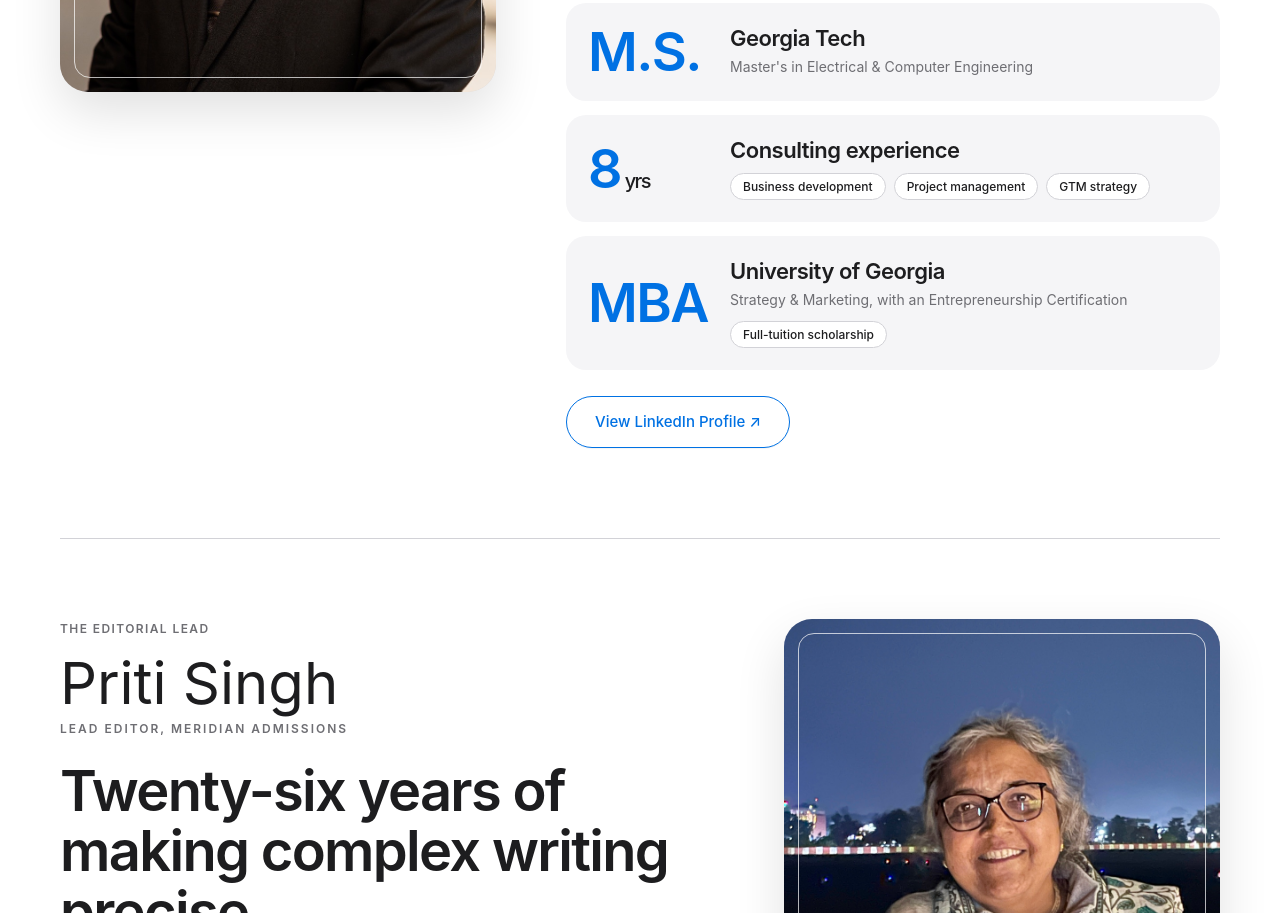
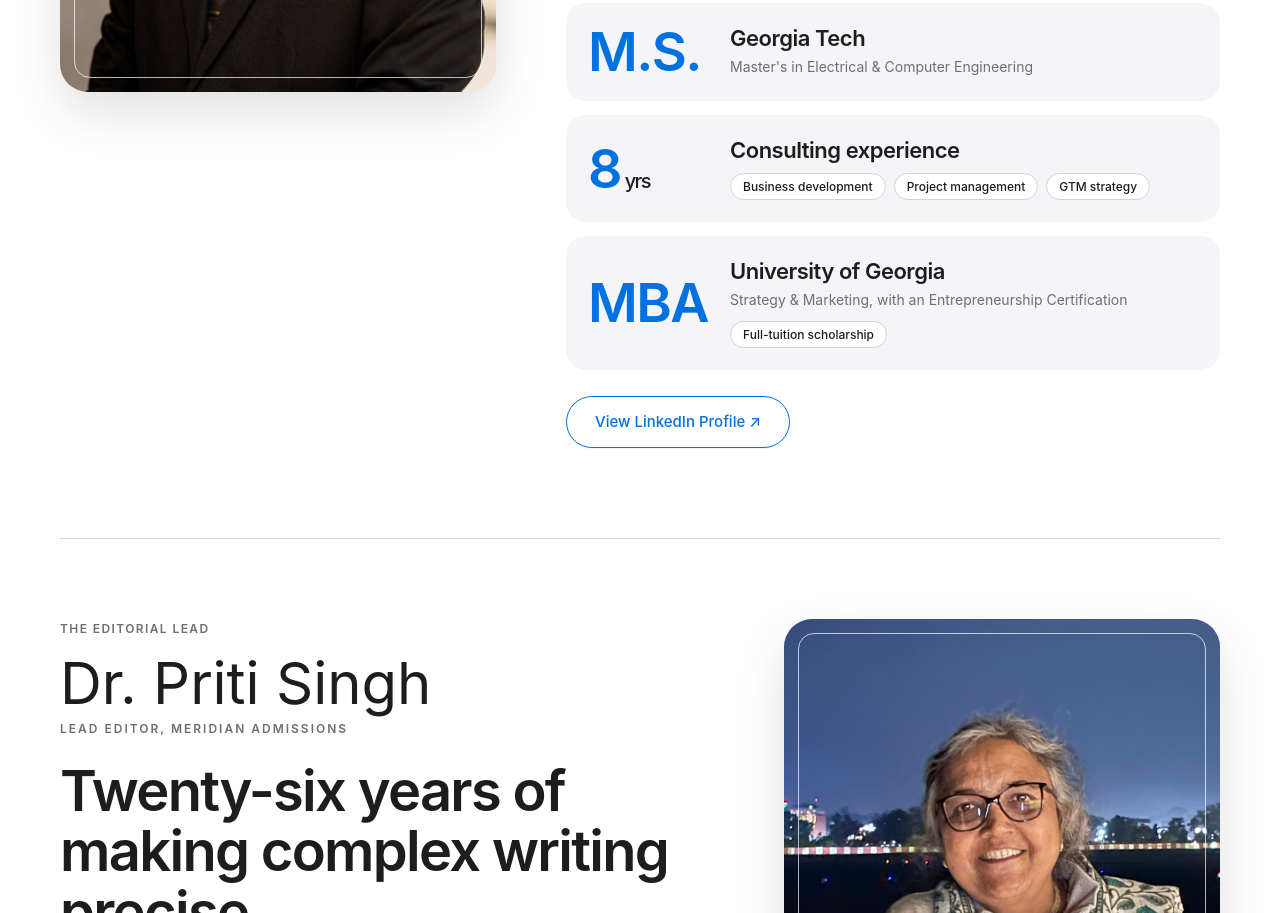
Before and after one commit to replysiddarth/meridian-admissions, a plain HTML site: page index.html in a window 1280 px wide. Shown: the part 2100-3013 px from the top of the page. Drawn offline with Linux system fonts and the light colour scheme.

Commit message:
Update editor name to include 'Dr.' prefix

```diff
--- a/index.html
+++ b/index.html
@@ -326,13 +326,13 @@ footer .logo{color:var(--brown)!important}
   <div class="container about-grid reverse" id="team">
     <div class="portrait">
       <!-- PORTRAIT: upload to the same folder. Accepted names: portraitblou.jpg / .jpeg / .png / .webp -->
-      <img id="editorPhoto" src="portraitblou.jpg" alt="Priti Singh, Lead Editor at Meridian Admissions">
+      <img id="editorPhoto" src="portraitblou.jpg" alt="Dr. Priti Singh, Lead Editor at Meridian Admissions">
       <div><span style="font-family:var(--serif);font-size:24px">Editor Portrait</span><br><small>Add portraitblou.jpg</small></div>
     </div>
 
     <div class="about-copy">
       <div class="eyebrow">The Editorial Lead</div>
-      <div class="founder-name">Priti Singh</div>
+      <div class="founder-name">Dr. Priti Singh</div>
       <div class="founder-role">Lead Editor, Meridian Admissions</div>
       <h2>Twenty-six years of making complex writing precise.</h2>
       <p>I have spent my career in scientific, technical and medical (STM) journal publishing, where accuracy and clarity are non-negotiable. At Meridian, I serve as main editor, reviewing applicant essays for editorial and grammatical faults.</p>
```
